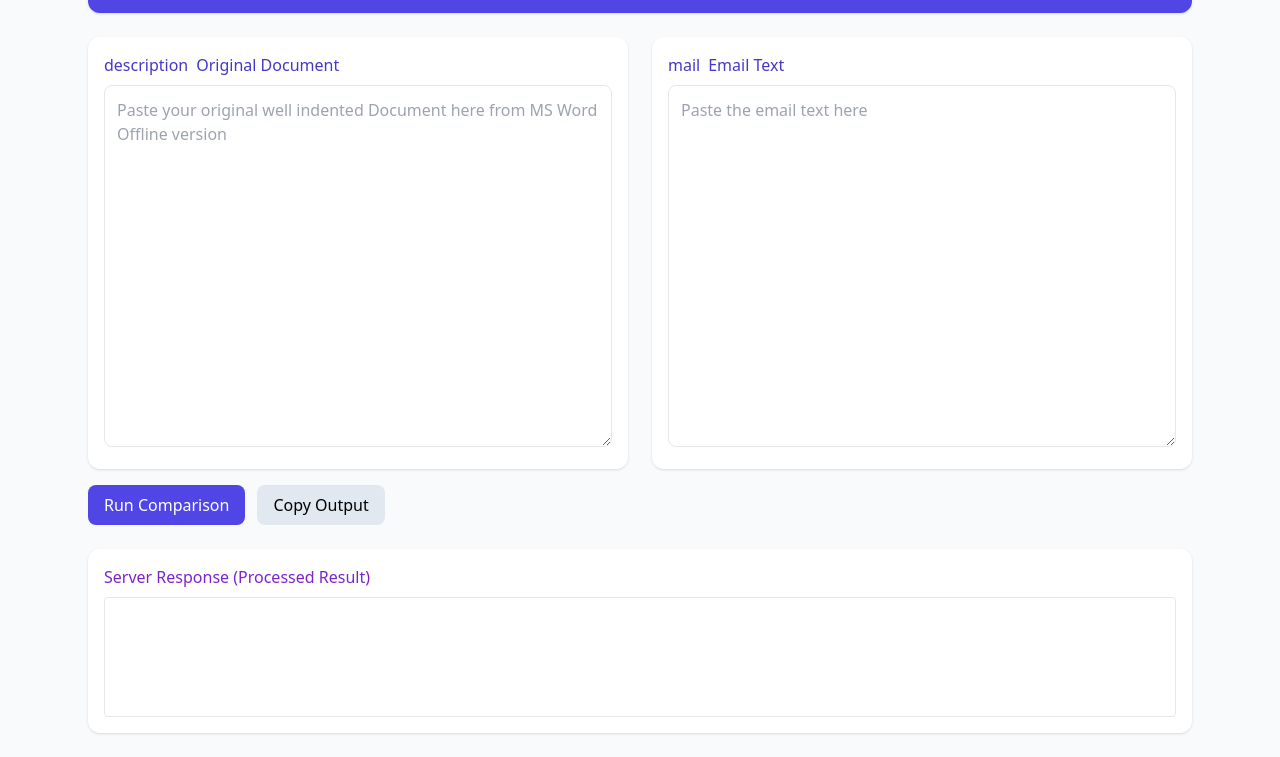
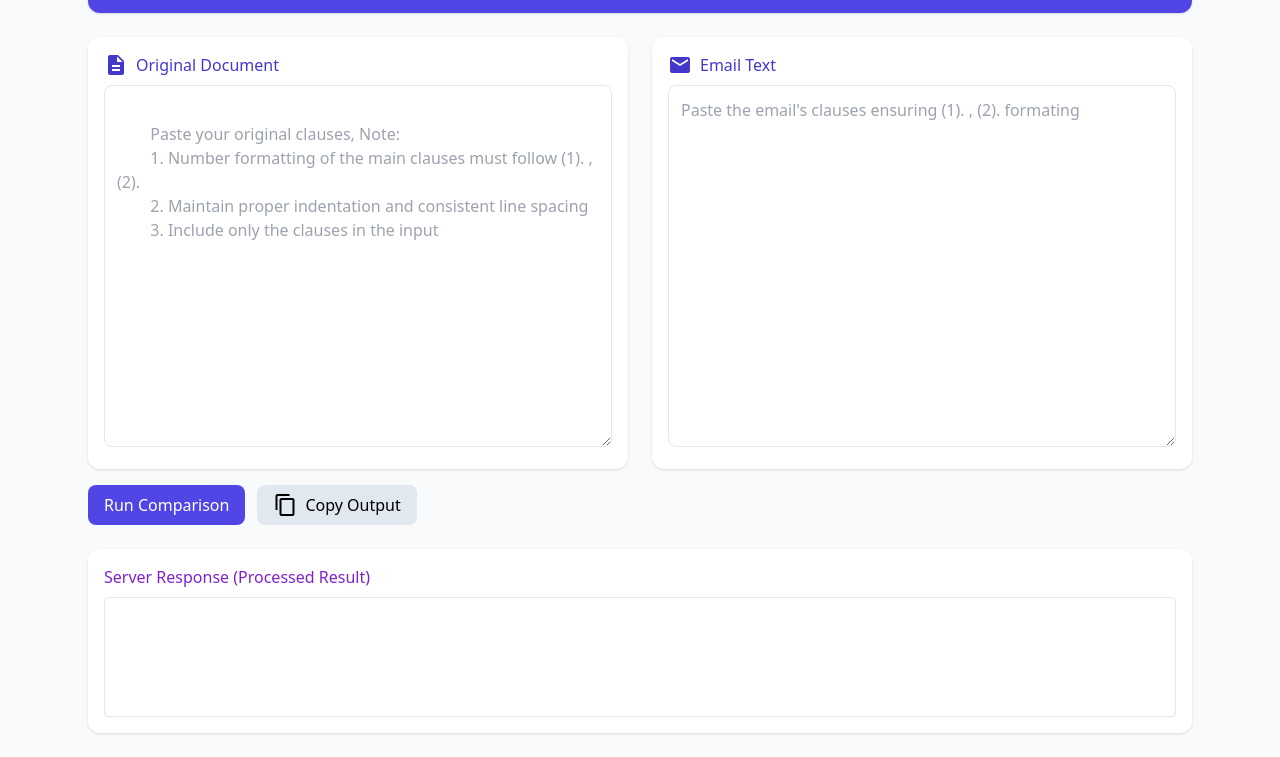
Before and after one commit to Prajojeet/JSW-s-Email-Comparison-Toolkit, a plain HTML site: page static_frontend/index.html in a window 1280 px wide. Shown: the part 79-836 px from the top of the page. Drawn offline with nearby package versions, Linux system fonts and the light colour scheme; files whose address does not match are found by name.

Commit message:
Last commit

```diff
--- a/static_frontend/index.html
+++ b/static_frontend/index.html
@@ -4,6 +4,8 @@
   <meta charset="utf-8" />
   <title>Email Comparison Tool</title>
   <script src="https://cdn.tailwindcss.com"></script>
+  <link href="https://fonts.googleapis.com/icon?family=Material+Icons" rel="stylesheet">
+  <link rel="icon" type="image/png" href="/static/favicon.png">
 </head>
 <body class="bg-slate-50">
   <div class="max-w-6xl mx-auto p-6">
@@ -21,7 +23,11 @@
           <span class="material-icons">description</span>
           Original Document
         </h2>
-        <textarea id="orig" rows="14" class="w-full border rounded-lg p-3" placeholder="Paste your original well indented Document here from MS Word Offline version"></textarea>
+        <textarea id="orig" rows="14" class="w-full border rounded-lg p-3" placeholder="
+        Paste your original clauses, Note:
+        1. Number formatting of the main clauses must follow (1). , (2).
+        2. Maintain proper indentation and consistent line spacing
+        3. Include only the clauses in the input"></textarea>
       </div>
 
       <!-- Email Text -->
@@ -30,15 +36,20 @@
           <span class="material-icons">mail</span>
           Email Text
         </h2>
-        <textarea id="email" rows="14" class="w-full border rounded-lg p-3" placeholder="Paste the email text here"></textarea>
+        <textarea id="email" rows="14" class="w-full border rounded-lg p-3" placeholder="Paste the email's clauses ensuring (1). , (2). formating"></textarea>
       </div>
     </div>
 
-    <!-- Action buttons -->
-    <div class="mt-4 flex gap-3">
-      <button id="run" class="px-4 py-2 rounded-lg bg-indigo-600 text-white hover:bg-indigo-700">Run Comparison</button>
-      <button id="copy" class="px-4 py-2 rounded-lg bg-slate-200 hover:bg-slate-300" disabled>Copy Output</button>
-    </div>
+<!-- Action buttons -->
+<div class="mt-4 flex gap-3">
+    <button id="run" class="px-4 py-2 rounded-lg bg-indigo-600 text-white hover:bg-indigo-700">
+      Run Comparison
+    </button>
+    <button id="copy" class="px-4 py-2 rounded-lg bg-slate-200 hover:bg-slate-300 flex items-center gap-2" disabled>
+      <span class="material-icons" style="color: black;">content_copy</span>
+      Copy Output
+    </button>
+  </div>
 
     <!-- Output -->
     <section class="mt-6 bg-white rounded-xl shadow p-4">
@@ -120,7 +131,7 @@
         sel.removeAllRanges();
         copyBtn.textContent = "Copied (fallback)!";
     }
-    setTimeout(() => (copyBtn.textContent = "Copy Output with Formatting"), 1200);
+    setTimeout(() => (copyBtn.textContent = "Copy Output"), 1200);
     };
 
   </script>
```
Also changed, not shown: static_frontend/favicon.png (added).
